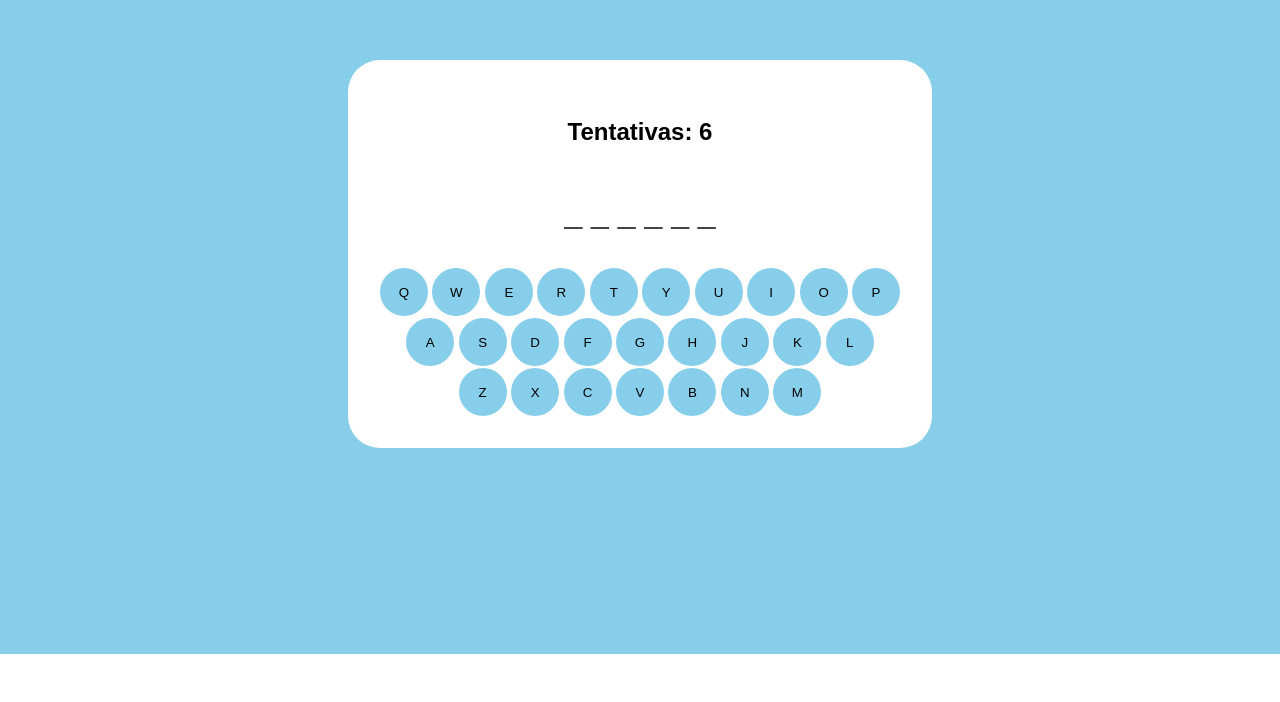
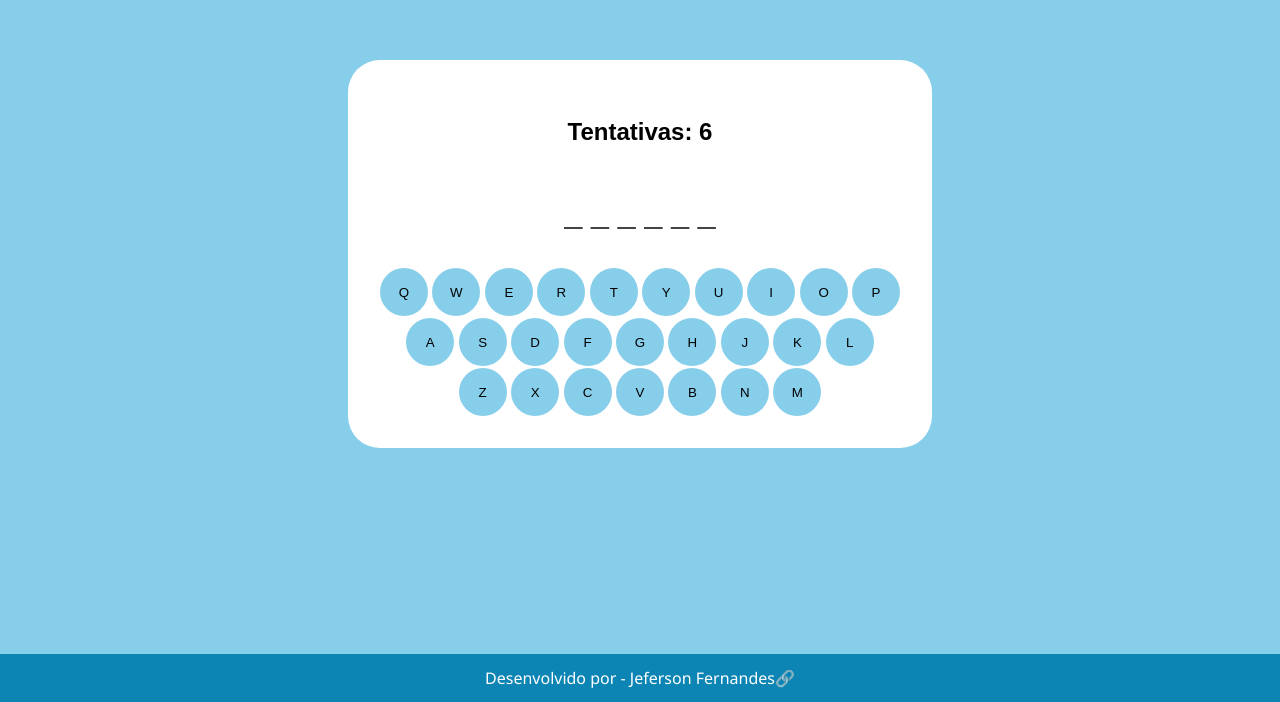
Before and after one commit to jefersonfernandesl/jogo-da-forca-JS, a plain HTML site: page index.html in a window 1280 px wide. Shown: the part 146-848 px from the top of the page. Before the commit the page ends 800 px from the top, so only its background shows below. Drawn offline with Linux system fonts and the light colour scheme.

Commit message:
atualizacao: adicao do favicon e footer

```diff
--- a/assets/style.css
+++ b/assets/style.css
@@ -64,3 +64,24 @@ body {
     background-color: #40a1c8;
     color: white;
 }
+
+.footer {
+    background-color: #0c85b5;
+    color: white;
+    height: 3rem;
+    display: flex;
+    justify-content: center;
+    align-items: center;
+}
+
+.footer__link {
+    color: white;
+    text-decoration: none;
+    font-family: 'Segoe UI', Tahoma, Geneva, Verdana, sans-serif;
+}
+
+.footer__link:hover {
+    color: #dadada;
+    text-decoration: none;
+    font-family: 'Segoe UI', Tahoma, Geneva, Verdana, sans-serif;
+}
--- a/index.html
+++ b/index.html
@@ -6,6 +6,7 @@
     <meta name="viewport" content="width=device-width, initial-scale=1.0">
     <title>Jogo da forca</title>
     <link rel="stylesheet" href="/assets/style.css">
+    <link rel="shortcut icon" href="assets/favicon.ico" type="image/x-icon">
 </head>
 
 <body>
@@ -55,6 +56,7 @@
             </section>
         </div>
     </main>
+    <footer class="footer"><a class="footer__link" href="https://www.linkedin.com/in/jeferson-fernandess/" target="_blank">Desenvolvido por - Jeferson Fernandes🔗</a></footer>
     <script src="assets/script.js"></script>
 </body>
 
```
Also changed, not shown: assets/favicon.ico (added).
